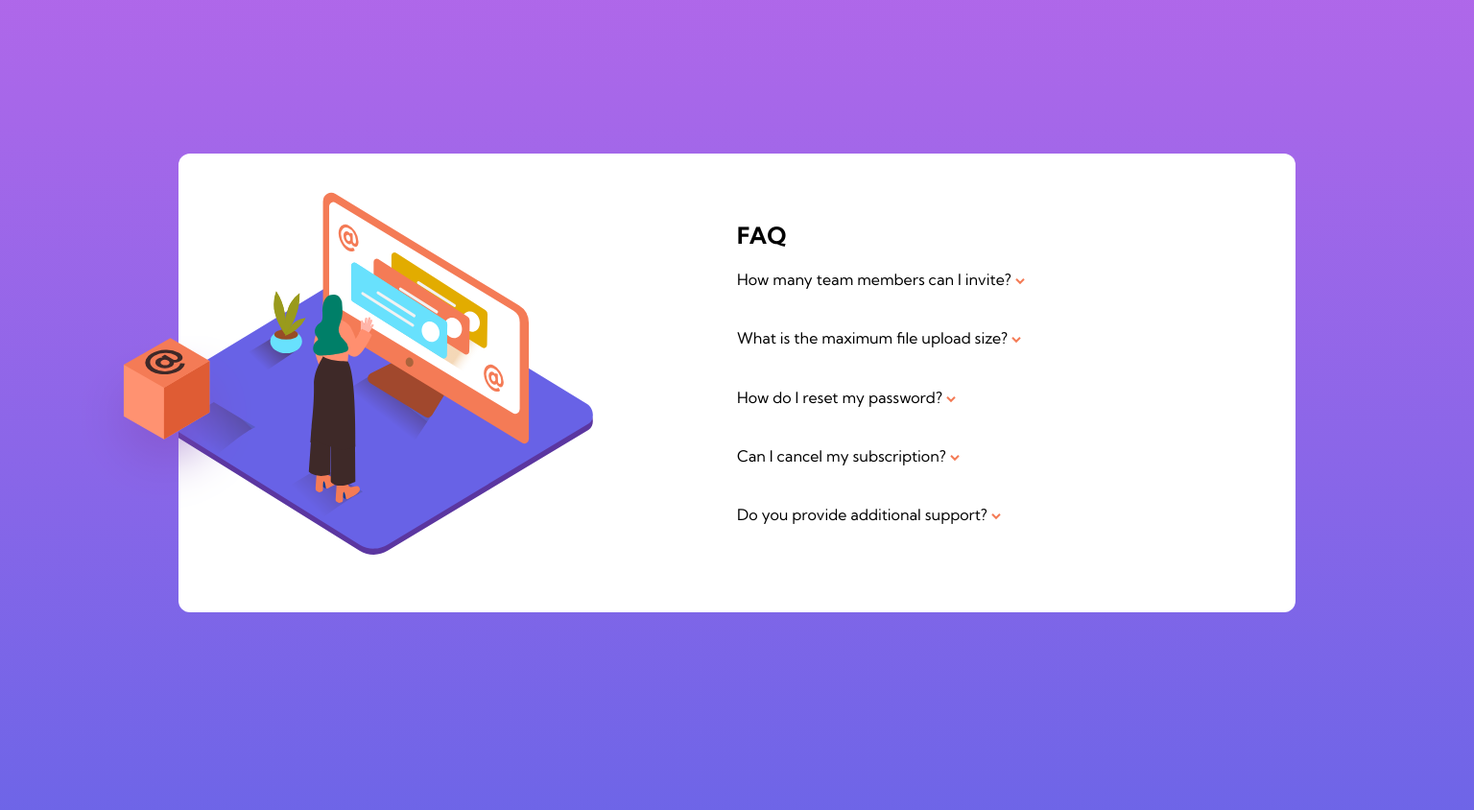
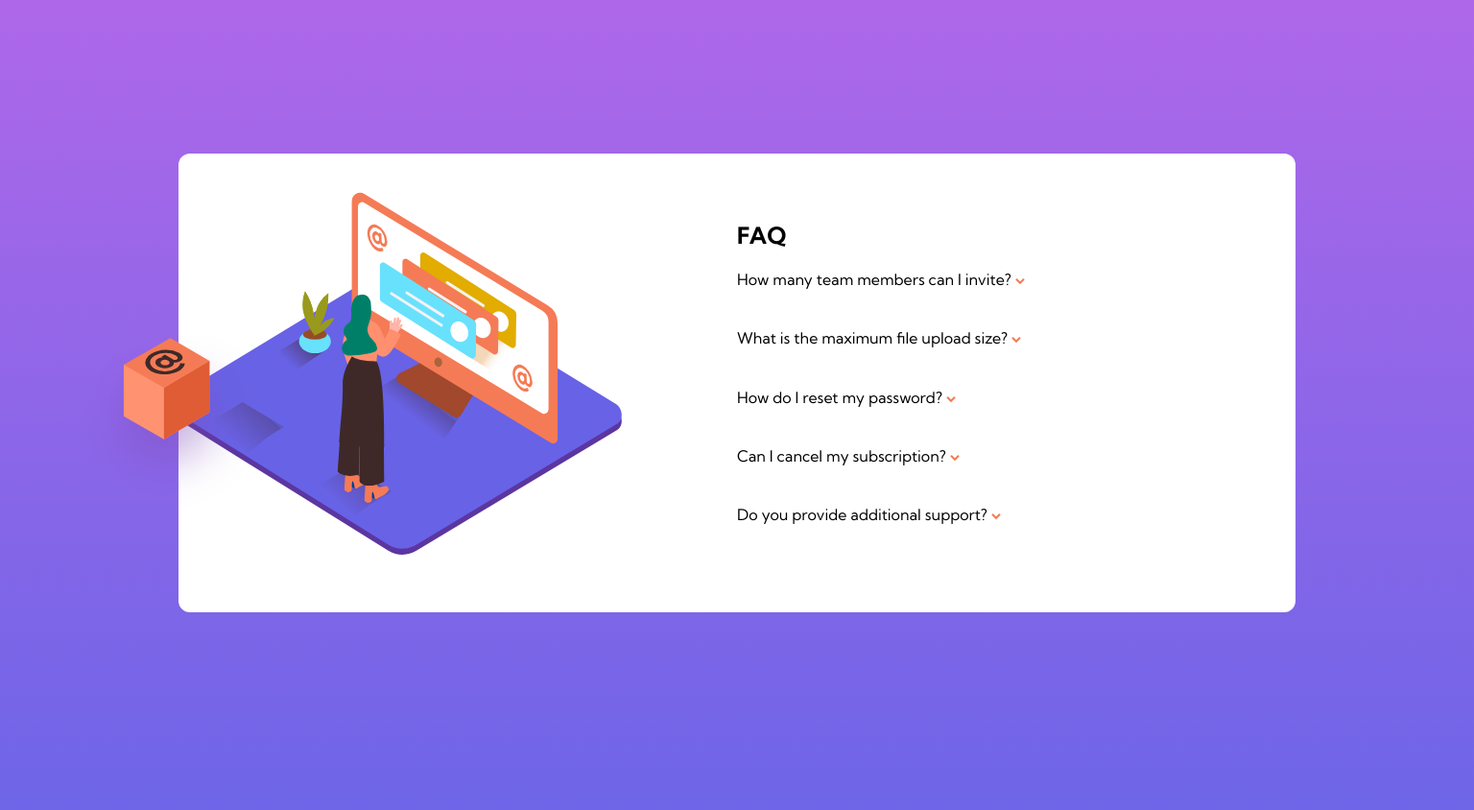
Before and after one commit to Koshir0/FAQ-accordion-card, a plain HTML site: page index.html in a window 1536 px wide. Shown: the whole page at 96% size. Drawn offline with Linux system fonts and the light colour scheme.

Commit message:
Update index.html

```diff
--- a/index.html
+++ b/index.html
@@ -13,7 +13,7 @@
   <style>
     .attribution { font-size: 11px; text-align: center; border-bottom: none; }
     .attribution a { color: hsl(228, 45%, 44%); }
-    @media screen and (min-width: 1440px) {
+
     body{
       background-image: linear-gradient(hsl(273, 75%, 66%), hsl(240, 73%, 65%));
       background-repeat: no-repeat;
@@ -71,11 +71,11 @@
   max-height: 380px;
   position: relative;
   top:-10px;
-  left: -150px;
+  left: -120px;
 
 
 }
-    }
+
 @media screen and (max-width: 375px) {
   body{
     font-weight: 300;
```
